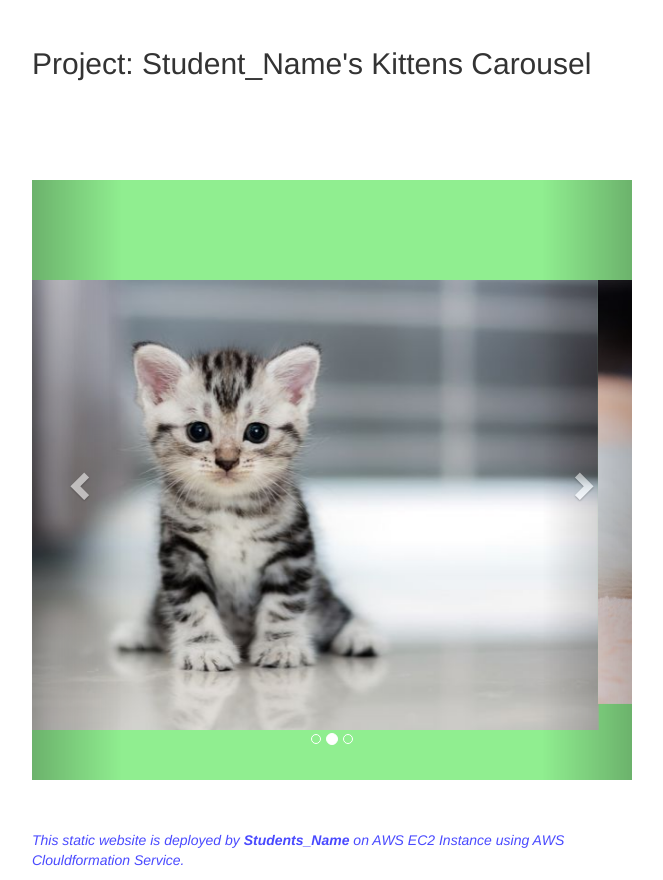
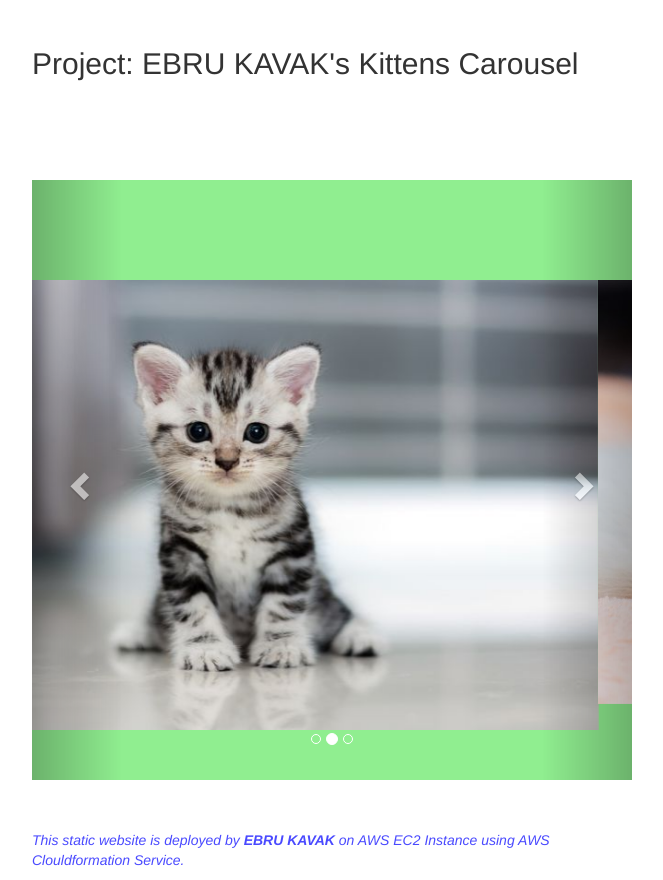
Before and after one commit to JayyyJayyyyy/KittensCarouselStaticWebsite, a plain HTML site: page static-web/index.html in a window 1280 px wide. Shown: the part 203-1083 px from the top of the page, without its empty margins (308-971 px from the left). Drawn offline with nearby package versions, Linux system fonts and the light colour scheme.

Commit message:
Update index.html

```diff
--- a/static-web/index.html
+++ b/static-web/index.html
@@ -45,7 +45,7 @@
 
   <div><img style="width:300px; height:100px" src="https://clarusway.com/wp-content/uploads/2022/12/clarusway-logo-black.png" /></div>
 
-  <h2> Project: Student_Name's Kittens Carousel</h2>
+  <h2> Project: EBRU KAVAK's Kittens Carousel</h2>
 
   <div id="myCarousel" class="carousel slide" data-ride="carousel">
     <!-- Indicators -->
@@ -80,7 +80,7 @@
   </div>
 
 
-  <p class="footnote"><i>This static website is deployed by <b> Students_Name </b> on AWS EC2 Instance using AWS
+  <p class="footnote"><i>This static website is deployed by <b> EBRU KAVAK </b> on AWS EC2 Instance using AWS
       Clouldformation Service.</i></p>
 </body>
 
```
